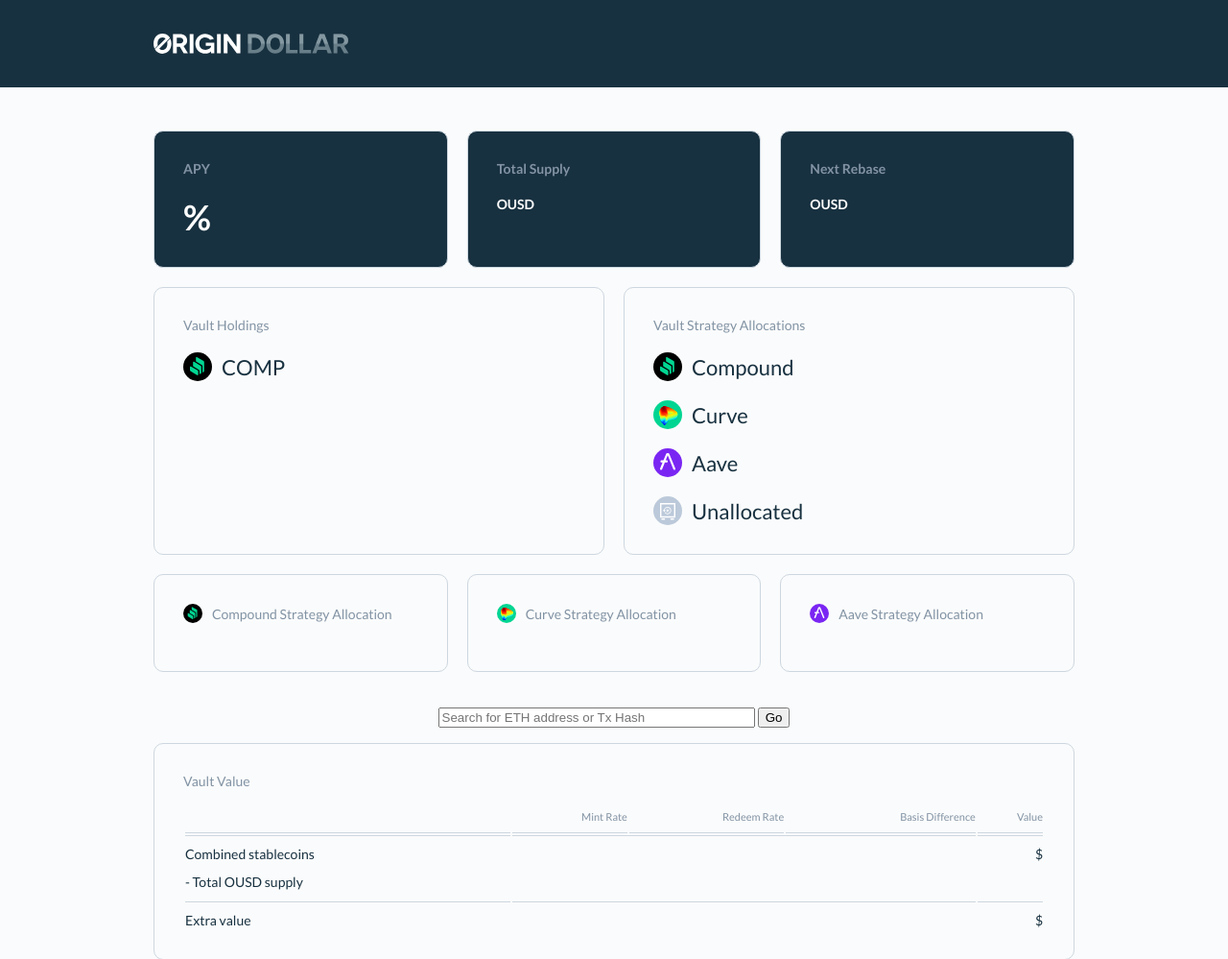
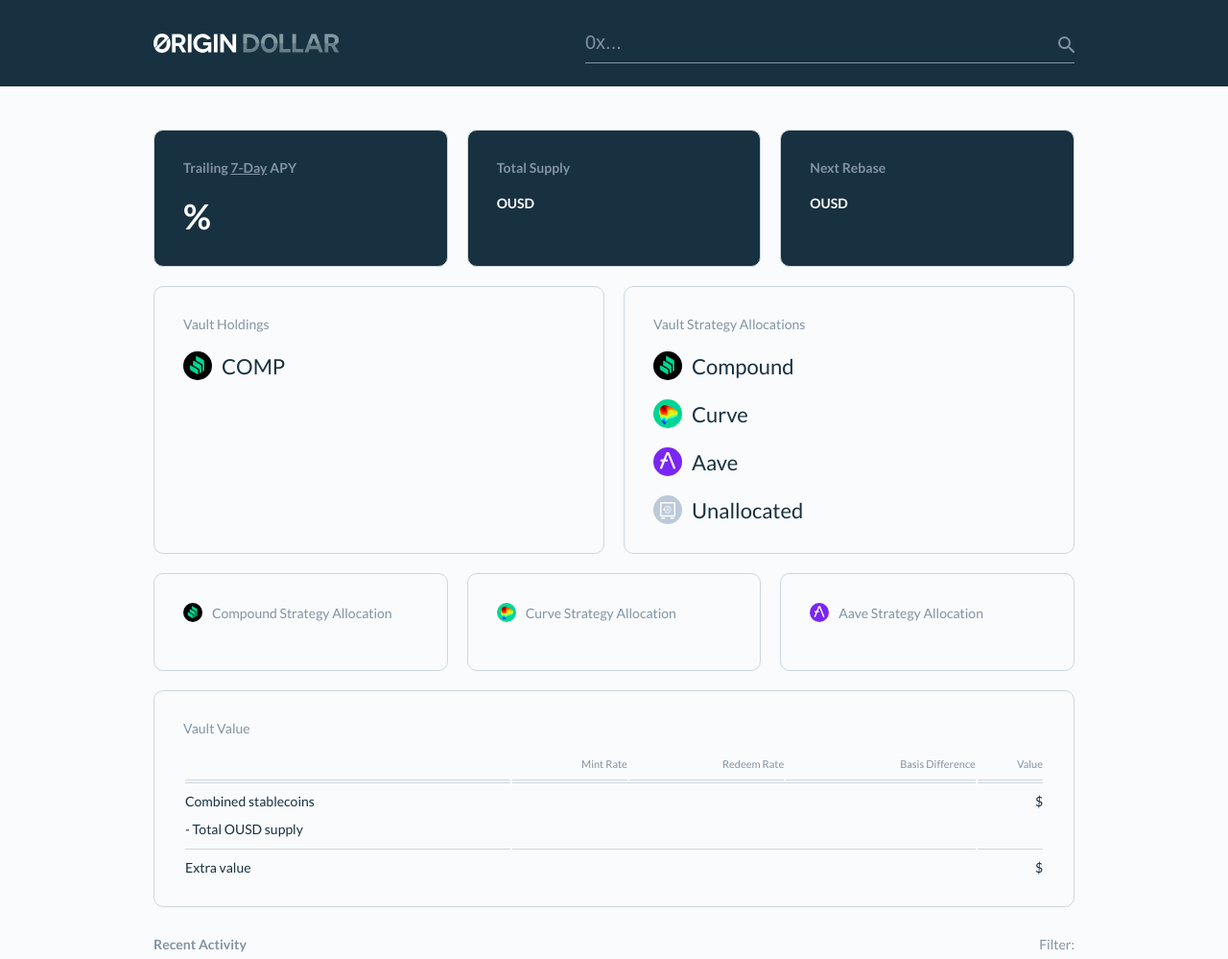
Before and after one commit to OriginProtocol/ousd-analytics, a Django app: template eagleproject/core/templates/dashboard.html in a window 1280 px wide. Shown: the top 999 px of the page at 96% size. Run offline with Django 3.2, Linux system fonts and the light colour scheme; the template is opened without the code that fills it, so the values that code supplies are empty.

Commit message:
Style search field and clarify yield

```diff
--- a/eagleproject/core/templates/base.html
+++ b/eagleproject/core/templates/base.html
@@ -46,8 +46,7 @@
         }
         .topnav {
             background-color: var(--dark-blue-grey);
-            height: 21px;
-            padding: 35px 0;
+            padding: 24px 0;
             border-bottom: none;
         }
         .topnav .container {
@@ -117,8 +116,64 @@
         .content {
             padding-top: 45px;
         }
+        .brand {
+            margin-top: 11px;
+        }
         .logo {
+            height: 20px;
             margin-right: auto;
+        }
+        .logo img {
+            height: 100%;
+        }
+        .search {
+            position: relative;
+            margin-left: auto;
+            padding-left: 22px;
+        }
+        .search input {
+            background-color: transparent;
+            border: none;
+            border-bottom: solid 1px var(--blue-grey);
+            color: white;
+            font-size: 20px;
+            height: 42px;
+            padding: 0 31px 0 0;
+        }
+        .search input:focus {
+            border-color: white;
+            outline: none;
+        }
+        .search input::placeholder {
+            color: var(--blue-grey);
+        }
+        .search button {
+            position: absolute;
+            background-color: transparent;
+            border: none;
+            height: 42px;
+            padding: 0;
+            right: 0;
+        }
+        .search button svg {
+            height: 20px;
+            width: 20px;
+        }
+
+        @media (min-width: 768px) {
+            .search input {
+                width: 330px;
+            }
+        }
+        @media (min-width: 992px) {
+            .search input {
+                width: 420px;
+            }
+        }
+        @media (min-width: 1200px) {
+            .search input {
+                width: 510px;
+            }
         }
     </style>
 </head>
@@ -126,12 +181,36 @@
 <body>
     <div class="topnav">
         <div class="container">
-            <div class="logo">
-                <a href="/">
-                    <img src="/static/core/img/ousd-logo-white-bg.svg" alt="Origin Dollar logo" />
-                </a>
+            <div class="brand">
+                <div class="logo">
+                    <a href="/">
+                        <img src="/static/core/img/ousd-logo-white-bg.svg" alt="Origin Dollar logo" />
+                    </a>
+                </div>
             </div>
-            <!-- <a href="/apr">APR</a> -->
+            <div class="search">
+                <script>
+                    function submitSearchBar(){
+                        var q = document.getElementById('address').value.toLowerCase()
+                        if(q.length == 66){
+                            window.location='/tx/debug/' + q
+                        } else if(q.length == 42) {
+                            window.location='/address/' + q
+                        } else {
+                            alert('Not a valid address or transaction hash')
+                        }
+                    }
+                    function goOnEnter(evt){
+                        if (event.key === 'Enter') {
+                            submitSearchBar()
+                        }
+                    }
+                </script>
+                <input placeholder="0x..." id="address" onkeypress="goOnEnter()" />
+                <button onclick="submitSearchBar()">
+                    <svg focusable="false" xmlns="http://www.w3.org/2000/svg" viewBox="0 0 20 20"><path fill="#8293a4" d="M15.5 14h-.79l-.28-.27A6.471 6.471 0 0 0 16 9.5 6.5 6.5 0 1 0 9.5 16c1.61 0 3.09-.59 4.23-1.57l.27.28v.79l5 4.99L20.49 19l-4.99-5zm-6 0C7.01 14 5 11.99 5 9.5S7.01 5 9.5 5 14 7.01 14 9.5 11.99 14 9.5 14z"></path></svg>
+                </button>
+            </div>
         </div>
     </div>
     <div class="content container">
--- a/eagleproject/core/templates/dashboard.html
+++ b/eagleproject/core/templates/dashboard.html
@@ -16,8 +16,11 @@
     }
 
     .module a {
+        color: inherit;
+    }
+
+    .module a:hover {
         color: white;
-        text-decoration: none;
     }
 
     .module small {
@@ -225,15 +228,19 @@
 <div class="top-three columns">
     <div class="module">
         <div class="label">
-            APY
+            Trailing&nbsp;<a href="/apr">7-Day</a>&nbsp;APY
         </div>
-        <a href="/apr">{{apy|floatformat:2}}%</a>
+        {{apy|floatformat:2}}%
     </div>
     <div class="module">
         <div class="label">
             Total Supply
         </div>
-        {{total_supply|floatformat:2}}
+        {% if total_supply >= 1000000 %}
+            {{total_supply|floatformat:0}}
+        {% else %}
+            {{total_supply|floatformat:2}}
+        {% endif %}
         <small>OUSD</small>
     </div>
     <div class="module">
@@ -332,28 +339,6 @@
         </div>
         {% endfor %}
     </div>
-</div>
-
-<div style="text-align:center; margin: 1em;">
-    <script>
-        function submitSearchBar(){
-            var q = document.getElementById('address').value.toLowerCase()
-            if(q.length == 66){
-                window.location='/tx/debug/' + q
-            } else if(q.length == 42) {
-                window.location='/address/' + q
-            } else {
-                alert('Not a valid address or transaction hash')
-            }
-        }
-        function goOnEnter(evt){
-            if (event.key === 'Enter') {
-                submitSearchBar()
-            }
-        }
-    </script>
-    <input placeholder="Search for ETH address or Tx Hash" id="address" style="width:330px" onkeypress="goOnEnter()"/>
-    <button onclick="submitSearchBar()">Go</button>
 </div>
 
 <div class="value-calculations">
```
